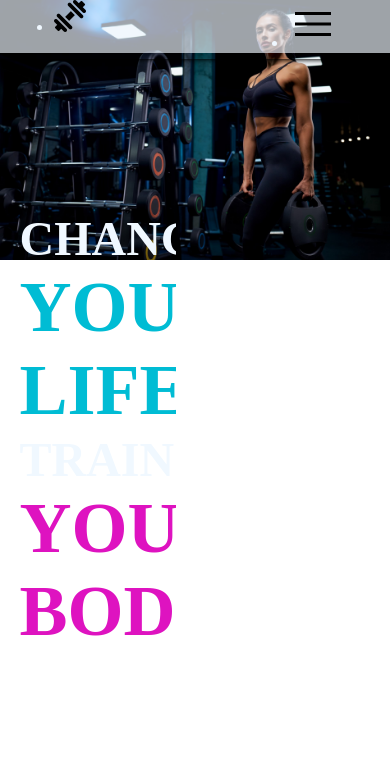
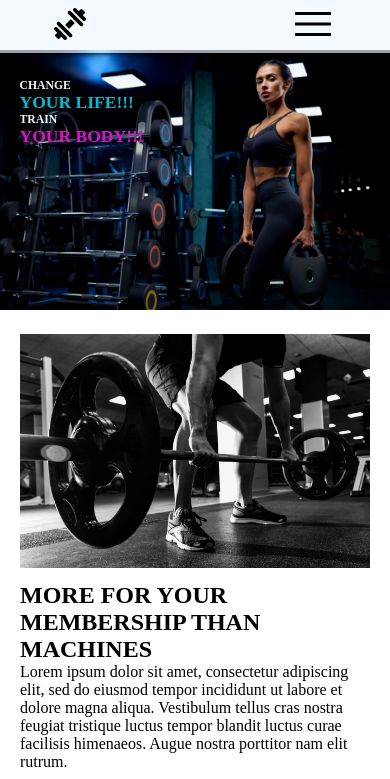
Before and after one commit to Nedhel/saza-gym, a plain HTML site: page index.html in a window 390 px wide. Shown: the top 779 px of the page. Drawn offline with Linux system fonts and the light colour scheme.

Commit message:
banner responsive added

```diff
--- a/css/style.css
+++ b/css/style.css
@@ -11,13 +11,13 @@ body {
 
 /* --------------Style for Navbar and menu---------------*/
 nav {
-    height: 7vh;
     box-shadow: 0 1px 5px black;
     font-size: large;
     font-weight: bold;
     color: aliceblue;
     position: absolute;
     width: 100%;
+    z-index: 1;
 }
 
 a {
@@ -58,6 +58,11 @@ a {
     display: flex;
     width: 100%;
     justify-content: space-around;
+    align-items: center;
+}
+
+ul {
+    list-style: none;
 }
 
 @media only screen and (min-width:1024px) {
@@ -124,9 +129,10 @@ footer li {
 
 /* --------------Style for INDEX sec ---------------*/
 .banner {
-    height: 100vh;
+    width: 100vw;
     overflow: hidden;
-    grid-area: 1/1/ 1 / span 3;
+    position: relative;
+    padding-top: 50px;
 }
 
 .banner img {
@@ -138,7 +144,7 @@ footer li {
     left: 5%;
     top: 25%;
     z-index: 10;
-    font-size: 2rem;
+    font-size: 2vw;
     width: 40%;
 }
 
@@ -148,7 +154,7 @@ footer li {
 
 .text2 {
     overflow: hidden;
-    font-size: 3rem;
+    font-size: 3vw;
     color: #00bcd4;
 }
 
@@ -158,7 +164,7 @@ footer li {
 
 .text4 {
     overflow: hidden;
-    font-size: 3rem;
+    font-size: 3vw;
     color: #de13c0;
 }
 
@@ -430,6 +436,12 @@ footer li {
     }
 }
 
+@media only screen and (min-width: 1024px) {
+    .banner {
+        padding-top: 0;
+    }
+}
+
 /* --------------Style for FAQ page ---------------*/
 .faq-section {
     display: flex;
```
